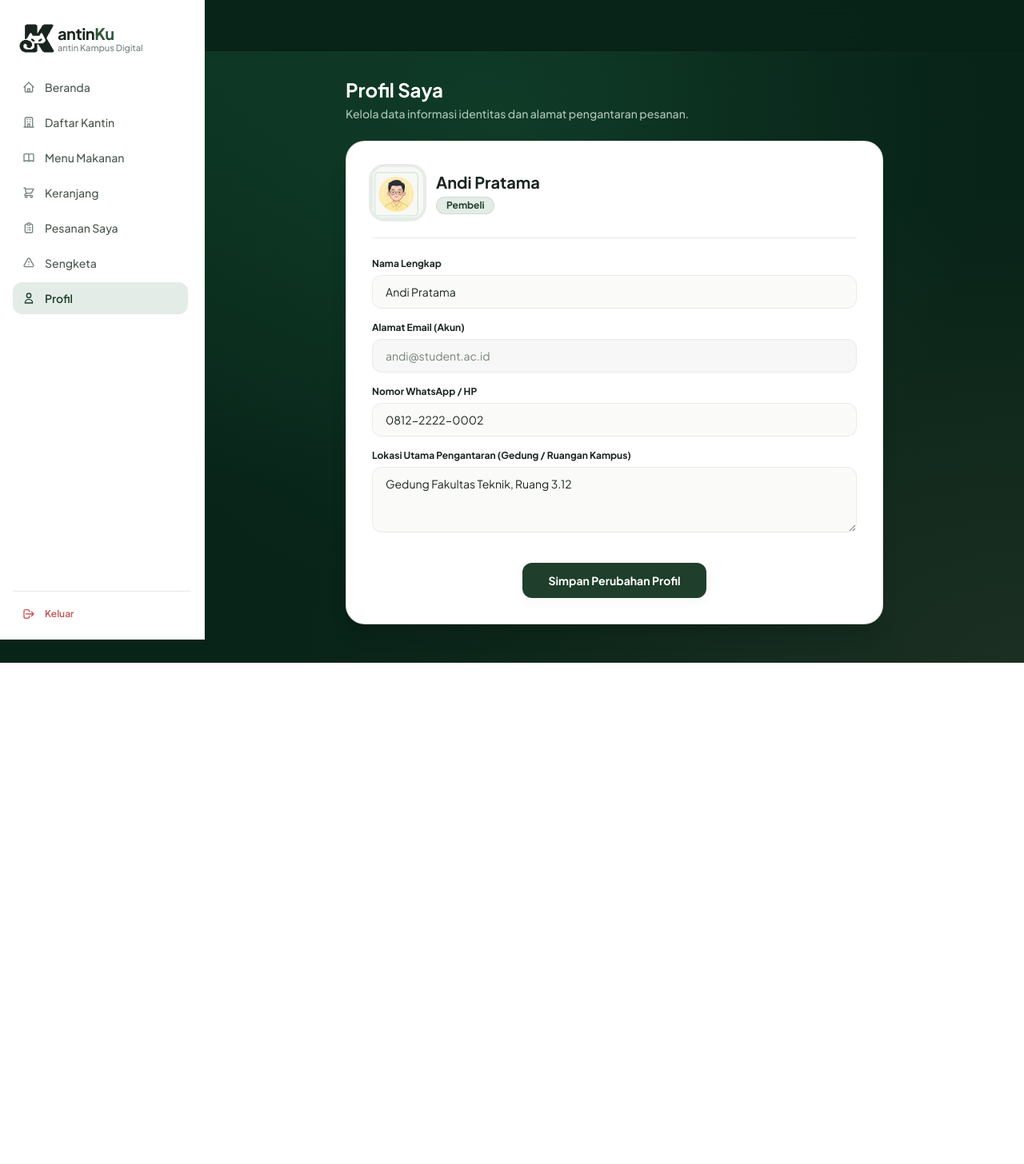
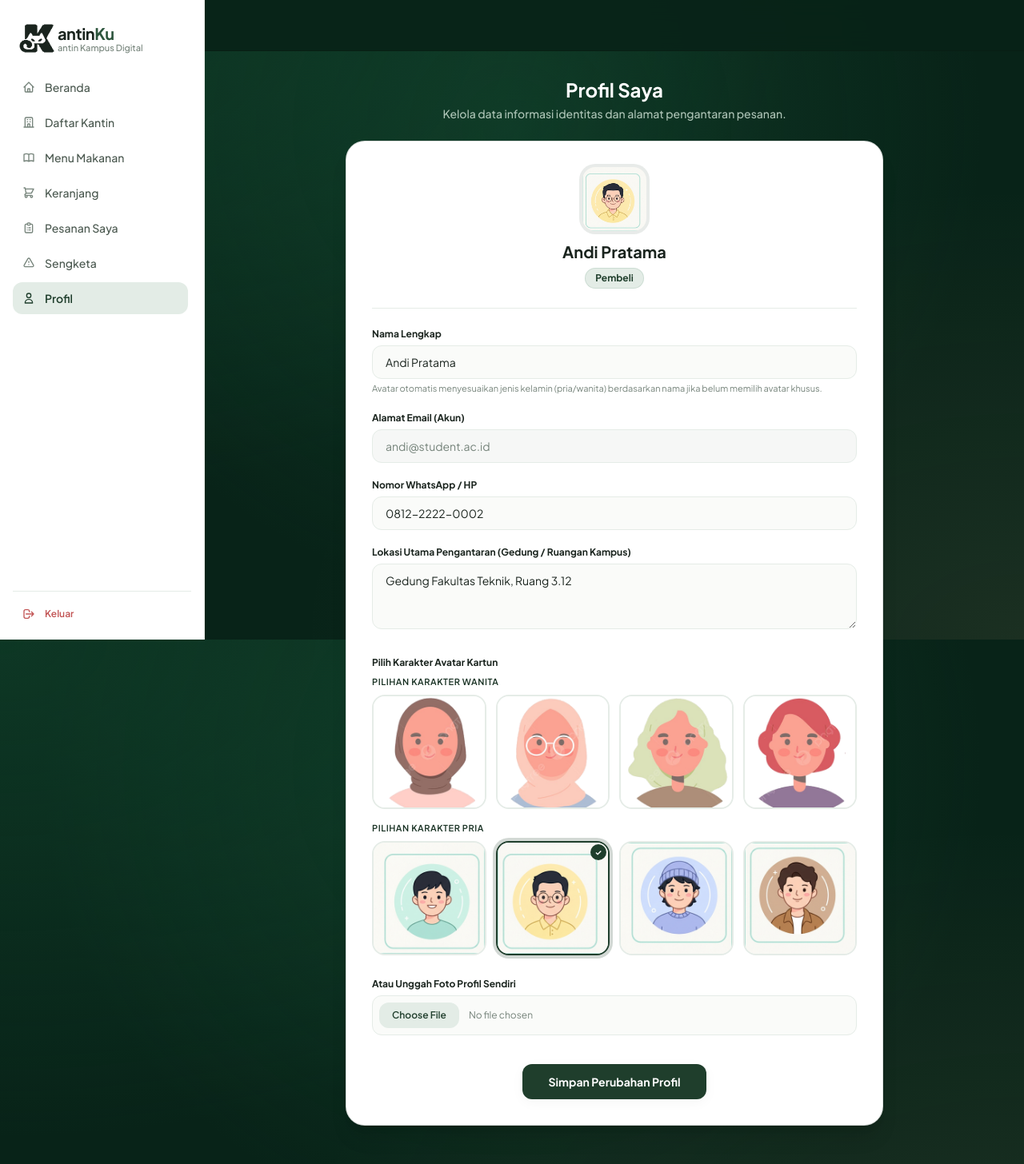
Before and after one commit to 2401020068-alt/Pemesanan_dan_Delivery_Makanan_Kantin, a Laravel app: page /buyer/profile in a window 1280 px wide. Shown: the whole page at 80% size. Before the commit the page ends 829 px from the top, so only its background shows below. Run offline with Laravel 12, Linux system fonts and the light colour scheme; data comes from the database, SQL or seed files in the repository; some libraries are stand-ins or nearby versions.

Commit message:
feat(admin): buat layout profil rata tengah dan tambahkan pilihan avatar kartun

```diff
--- a/resources/views/buyer/profile.blade.php
+++ b/resources/views/buyer/profile.blade.php
@@ -4,27 +4,27 @@
 
 @section('content')
 <div class="max-w-2xl mx-auto space-y-6">
-    <div>
+    <div class="text-center">
         <h1 class="font-display text-2xl font-bold text-white">Profil Saya</h1>
         <p class="text-xs sm:text-sm text-emerald-200/90 mt-1 font-medium">Kelola data informasi identitas dan alamat pengantaran pesanan.</p>
     </div>
 
     <div class="bg-white rounded-3xl border border-emerald-900/15 p-6 sm:p-8 shadow-xl space-y-6 text-[#1A241E]">
-        <div class="flex items-center gap-4 pb-6 border-b border-[#E5ECE7]">
-            <img src="{{ $buyer->avatar ?? 'https://images.unsplash.com/photo-1500648767791-00dcc994a43e?auto=format&fit=crop&w=200&q=70' }}" class="w-16 h-16 rounded-2xl object-cover ring-4 ring-[#1F3E2C]/10 shadow-xs">
-            <div>
-                <h2 class="font-display font-bold text-lg sm:text-xl text-[#1A241E]">{{ $buyer->name }}</h2>
-                <span class="inline-flex items-center justify-center px-3 py-0.5 rounded-full text-xs font-bold bg-[#E3ECE6] text-[#1F3E2C] mt-1 border border-[#BFD4C7]/60">
-                    {{ ['buyer' => 'Pembeli', 'seller' => 'Penjual', 'driver' => 'Kurir', 'admin' => 'Admin'][$buyer->role] ?? 'Pembeli' }}
-                </span>
-            </div>
+        {{-- Profile Header Badge (Centered) --}}
+        <div class="flex flex-col items-center text-center pb-6 border-b border-[#E5ECE7]">
+            <img src="{{ asset(ltrim($buyer->avatar, '/')) }}" alt="{{ $buyer->name }}" class="w-20 h-20 rounded-2xl object-cover ring-4 ring-[#1F3E2C]/10 shadow-xs mb-3 bg-[#FAFBF9]">
+            <h2 class="font-display font-bold text-xl text-[#1A241E]">{{ $buyer->name }}</h2>
+            <span class="inline-flex items-center justify-center px-3 py-1 rounded-full text-xs font-bold bg-[#E3ECE6] text-[#1F3E2C] mt-1.5 border border-[#BFD4C7]/60">
+                {{ ['buyer' => 'Pembeli', 'seller' => 'Penjual', 'driver' => 'Kurir', 'admin' => 'Admin'][$buyer->role] ?? 'Pembeli' }}
+            </span>
         </div>
 
-        <form action="{{ route('buyer.profile.update') }}" method="POST" class="space-y-4">
+        <form action="{{ route('buyer.profile.update') }}" method="POST" enctype="multipart/form-data" class="space-y-5">
             @csrf
             <div>
                 <label class="block text-xs font-bold text-[#1A241E] mb-1.5">Nama Lengkap</label>
                 <input type="text" name="name" value="{{ old('name', $buyer->name) }}" required class="w-full rounded-xl border border-[#E5ECE7] bg-[#FAFBF9] px-4 py-2.5 text-xs sm:text-sm text-[#1A241E] focus:bg-white focus:border-[#1F3E2C] focus:outline-none focus:ring-2 focus:ring-[#1F3E2C]/20 transition-all">
+                <span class="text-[11px] text-[#76847B] mt-1 block">Avatar otomatis menyesuaikan jenis kelamin (pria/wanita) berdasarkan nama jika belum memilih avatar khusus.</span>
             </div>
 
             <div>
@@ -42,6 +42,65 @@
                 <textarea name="address" rows="3" class="w-full rounded-xl border border-[#E5ECE7] bg-[#FAFBF9] px-4 py-2.5 text-xs sm:text-sm text-[#1A241E] focus:bg-white focus:border-[#1F3E2C] focus:outline-none focus:ring-2 focus:ring-[#1F3E2C]/20 transition-all">{{ old('address', $buyer->address) }}</textarea>
             </div>
 
+            {{-- Pilihan Preset Avatar Karakter Kartun --}}
+            <div class="pt-2">
+                <label class="block text-xs font-bold text-[#1A241E] mb-2">Pilih Karakter Avatar Kartun</label>
+
+                {{-- Preset Wanita --}}
+                <div class="mb-4">
+                    <span class="text-[11px] font-semibold text-emerald-800 uppercase tracking-wider block mb-2">Pilihan Karakter Wanita</span>
+                    <div class="grid grid-cols-4 gap-3">
+                        @php
+                            $females = [
+                                '/images/avatars/female_1.png',
+                                '/images/avatars/female_2.png',
+                                '/images/avatars/female_3.png',
+                                '/images/avatars/female_4.png',
+                            ];
+                        @endphp
+                        @foreach($females as $f)
+                            <label class="relative cursor-pointer group">
+                                <input type="radio" name="avatar_preset" value="{{ $f }}" {{ ($buyer->avatar === $f || str_ends_with($buyer->avatar, $f)) ? 'checked' : '' }} class="peer sr-only">
+                                <div class="w-full aspect-square rounded-2xl overflow-hidden bg-[#FAFBF9] border-2 border-[#E5ECE7] peer-checked:border-[#1F3E2C] peer-checked:ring-4 peer-checked:ring-[#1F3E2C]/20 transition-all group-hover:scale-105 shadow-xs">
+                                    <img src="{{ asset(ltrim($f, '/')) }}" alt="Karakter Wanita" class="w-full h-full object-cover">
+                                </div>
+                                <span class="hidden peer-checked:flex absolute top-1 right-1 w-5 h-5 bg-[#1F3E2C] text-white rounded-full items-center justify-center text-[10px] font-bold shadow-xs">✓</span>
+                            </label>
+                        @endforeach
+                    </div>
+                </div>
+
+                {{-- Preset Pria --}}
+                <div>
+                    <span class="text-[11px] font-semibold text-emerald-800 uppercase tracking-wider block mb-2">Pilihan Karakter Pria</span>
+                    <div class="grid grid-cols-4 gap-3">
+                        @php
+                            $males = [
+                                '/images/avatars/male_1.png',
+                                '/images/avatars/male_2.png',
+                                '/images/avatars/male_3.png',
+                                '/images/avatars/male_4.png',
+                            ];
+                        @endphp
+                        @foreach($males as $m)
+                            <label class="relative cursor-pointer group">
+                                <input type="radio" name="avatar_preset" value="{{ $m }}" {{ ($buyer->avatar === $m || str_ends_with($buyer->avatar, $m)) ? 'checked' : '' }} class="peer sr-only">
+                                <div class="w-full aspect-square rounded-2xl overflow-hidden bg-[#FAFBF9] border-2 border-[#E5ECE7] peer-checked:border-[#1F3E2C] peer-checked:ring-4 peer-checked:ring-[#1F3E2C]/20 transition-all group-hover:scale-105 shadow-xs">
+                                    <img src="{{ asset(ltrim($m, '/')) }}" alt="Karakter Pria" class="w-full h-full object-cover">
+                                </div>
+                                <span class="hidden peer-checked:flex absolute top-1 right-1 w-5 h-5 bg-[#1F3E2C] text-white rounded-full items-center justify-center text-[10px] font-bold shadow-xs">✓</span>
+                            </label>
+                        @endforeach
+                    </div>
+                </div>
+            </div>
+
+            {{-- Opsi Upload Foto Sendiri --}}
+            <div class="pt-2">
+                <label class="block text-xs font-bold text-[#1A241E] mb-1.5">Atau Unggah Foto Profil Sendiri</label>
+                <input type="file" name="avatar_file" accept="image/*" class="w-full text-xs text-[#76847B] file:mr-3 file:py-2 file:px-4 file:rounded-xl file:border-0 file:text-xs file:font-semibold file:bg-[#E3ECE6] file:text-[#1F3E2C] hover:file:bg-[#BFD4C7] file:cursor-pointer cursor-pointer border border-[#E5ECE7] rounded-xl bg-[#FAFBF9] p-2">
+            </div>
+
             <div class="pt-4 flex justify-center">
                 <button type="submit" class="inline-flex items-center justify-center px-8 py-3 rounded-xl bg-[#1F3E2C] hover:bg-[#2D553D] text-white font-bold text-xs sm:text-sm shadow-subtle hover:shadow-md transition active:scale-98">
                     Simpan Perubahan Profil
```
